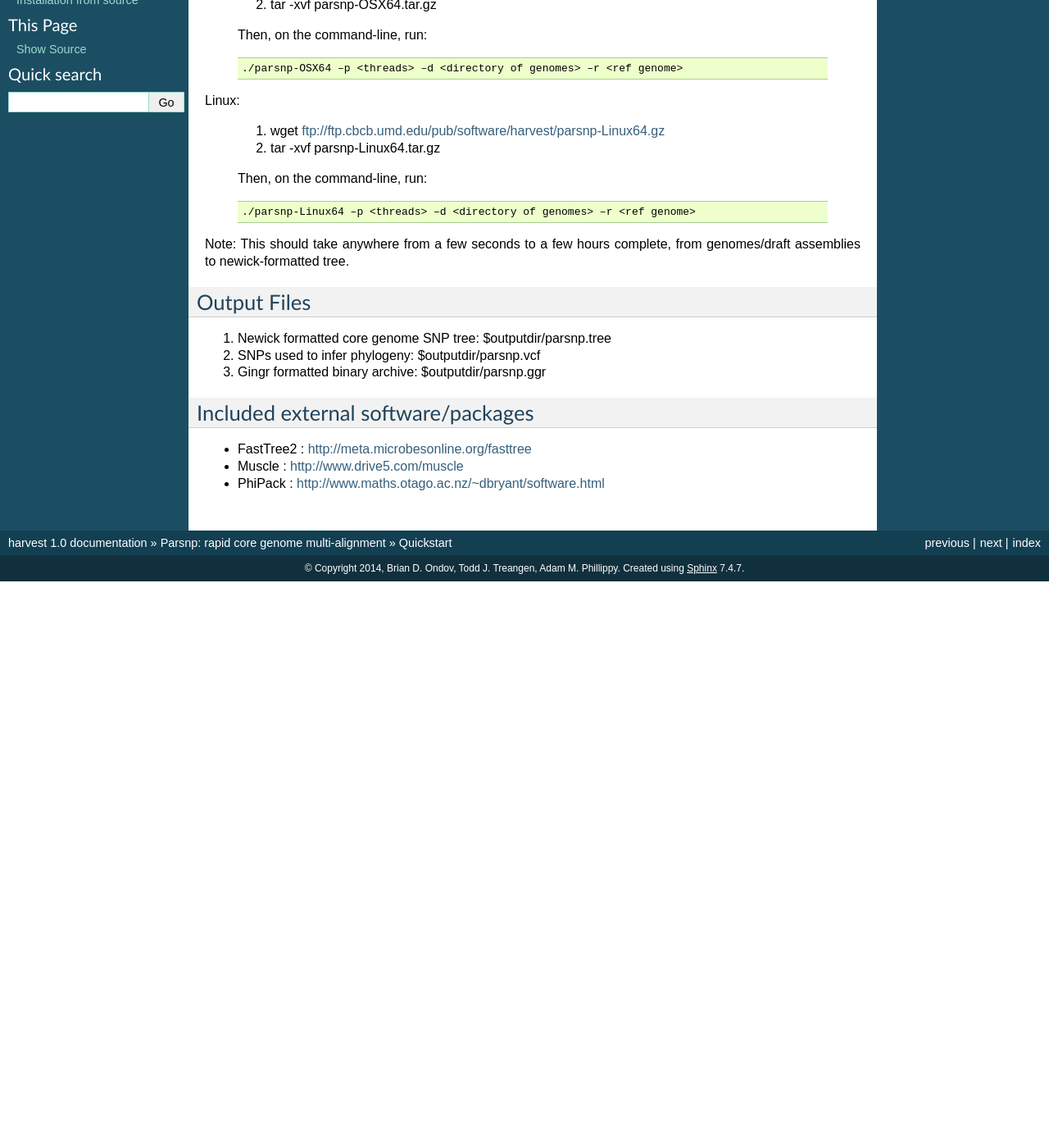
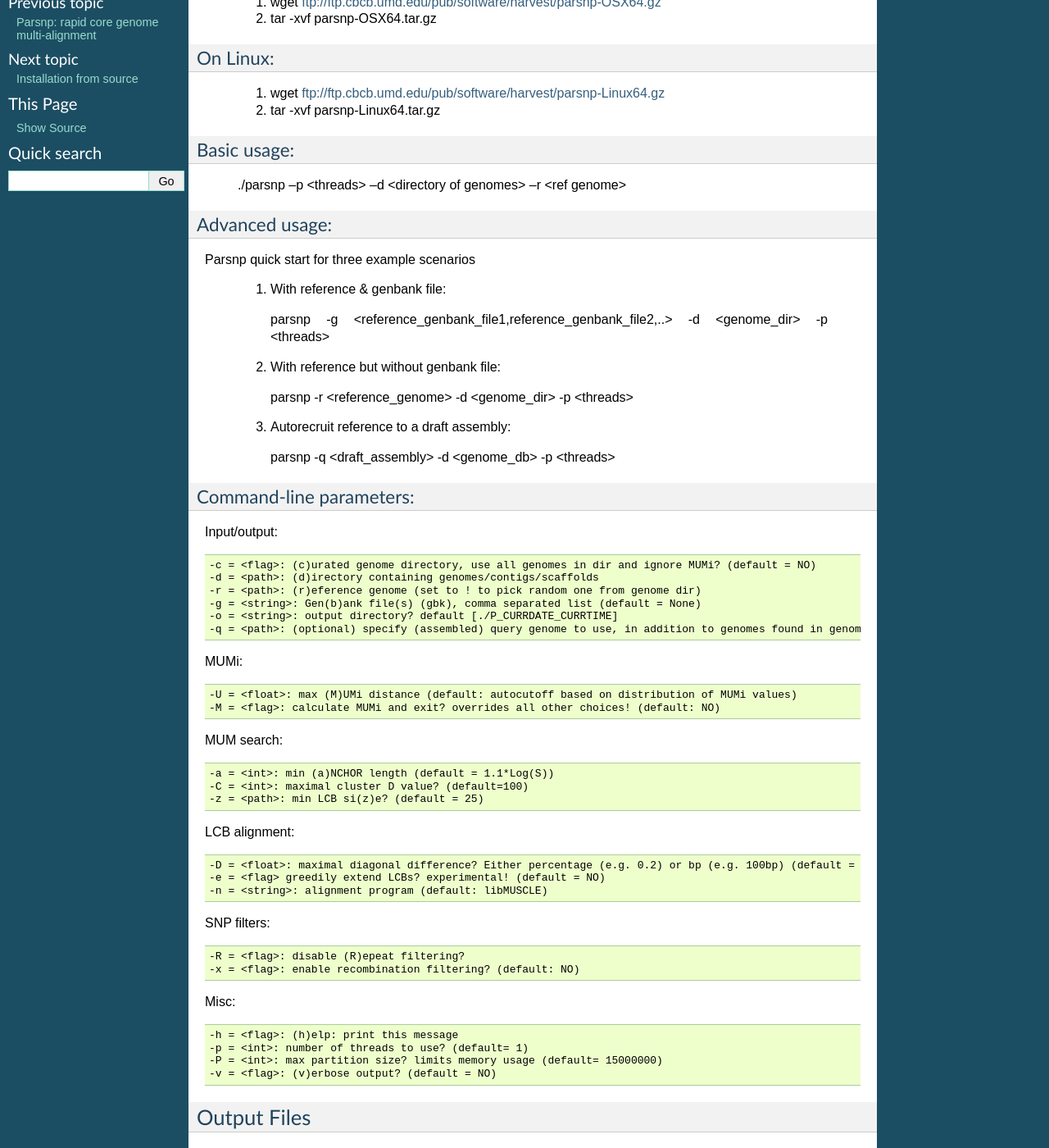
Before and after one commit to marbl/harvest, a Sphinx documentation site: the page built from docs/content/parsnp/quickstart.rst, in a window 1280 px wide and 1400 px high, scrolled down 268 px. Shown: the whole window at 82% size. Built offline with Sphinx 7.4.7, drawn with Linux system fonts in a browser that asks for light colours; pages that are not in the unit, such as notebooks, are missing from menus; before the commit the page ends 977 px from its top, so only the background shows below that; some of the changed text lies outside the part shown.

Commit message:
Update quickstart.rst

```diff
--- a/docs/content/parsnp/quickstart.rst
+++ b/docs/content/parsnp/quickstart.rst
@@ -5,35 +5,91 @@
 -----------------------
 Parsnp is distributed as a precompiled binary that should be devoid of external dependencies (all included in dist). The three steps below represent the fastest way to start using the software:
 
-OSX:
-
+On OSX:
+"""""""
   1. wget ftp://ftp.cbcb.umd.edu/pub/software/harvest/parsnp-OSX64.gz
   2. tar -xvf parsnp-OSX64.tar.gz
 
-  Then, on the command-line, run::
-
-  ./parsnp-OSX64 –p <threads> –d <directory of genomes> –r <ref genome>
-
-Linux:
+On Linux:
+"""""""""
 
   1. wget ftp://ftp.cbcb.umd.edu/pub/software/harvest/parsnp-Linux64.gz
   2. tar -xvf parsnp-Linux64.tar.gz
 
-  Then, on the command-line, run::
+Basic usage:
+""""""""""""
 
-  ./parsnp-Linux64 –p <threads> –d <directory of genomes> –r <ref genome>
+  ./parsnp –p <threads> –d <directory of genomes> –r <ref genome>
 
+Advanced usage:
+"""""""""""""""
 
-Note: This should take anywhere from a few seconds to a few hours complete, from genomes/draft assemblies to newick-formatted tree.
+Parsnp quick start for three example scenarios
+
+   1) With reference & genbank file::
+
+      parsnp -g <reference_genbank_file1,reference_genbank_file2,..> -d <genome_dir> -p <threads>
+
+   2) With reference but without genbank file::
+
+      parsnp -r <reference_genome> -d <genome_dir> -p <threads>
+
+   3) Autorecruit reference to a draft assembly::
+
+      parsnp -q <draft_assembly> -d <genome_db> -p <threads>
+
+Command-line parameters:
+"""""""""""""""""""""""""
+
+Input/output::
+
+   -c = <flag>: (c)urated genome directory, use all genomes in dir and ignore MUMi? (default = NO)
+   -d = <path>: (d)irectory containing genomes/contigs/scaffolds
+   -r = <path>: (r)eference genome (set to ! to pick random one from genome dir)
+   -g = <string>: Gen(b)ank file(s) (gbk), comma separated list (default = None)
+   -o = <string>: output directory? default [./P_CURRDATE_CURRTIME]
+   -q = <path>: (optional) specify (assembled) query genome to use, in addition to genomes found in genome dir (default = NONE)
+
+MUMi::
+
+   -U = <float>: max (M)UMi distance (default: autocutoff based on distribution of MUMi values)
+   -M = <flag>: calculate MUMi and exit? overrides all other choices! (default: NO)
+
+MUM search::
+
+   -a = <int>: min (a)NCHOR length (default = 1.1*Log(S))
+   -C = <int>: maximal cluster D value? (default=100)
+   -z = <path>: min LCB si(z)e? (default = 25)
+
+LCB alignment::
+
+   -D = <float>: maximal diagonal difference? Either percentage (e.g. 0.2) or bp (e.g. 100bp) (default = 0.12)
+   -e = <flag> greedily extend LCBs? experimental! (default = NO)
+   -n = <string>: alignment program (default: libMUSCLE)
+
+SNP filters::
+
+   -R = <flag>: disable (R)epeat filtering?
+   -x = <flag>: enable recombination filtering? (default: NO)
+
+Misc::
+
+   -h = <flag>: (h)elp: print this message
+   -p = <int>: number of threads to use? (default= 1)
+   -P = <int>: max partition size? limits memory usage (default= 15000000)
+   -v = <flag>: (v)erbose output? (default = NO)
 
 Output Files
 -------------
+
 #. Newick formatted core genome SNP tree: $outputdir/parsnp.tree
 #. SNPs used to infer phylogeny: $outputdir/parsnp.vcf
 #. Gingr formatted binary archive: $outputdir/parsnp.ggr
+#. XMFA formatted multiple alignment: $outputdir/parsnp.xmfa
 
 Included external software/packages
 ------------------------
+
 * FastTree2 : http://meta.microbesonline.org/fasttree
 * Muscle : http://www.drive5.com/muscle
 * PhiPack : http://www.maths.otago.ac.nz/~dbryant/software.html
```
